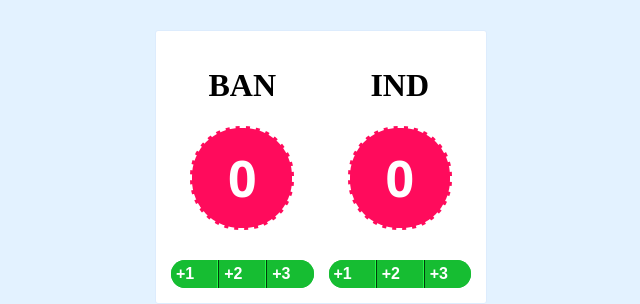
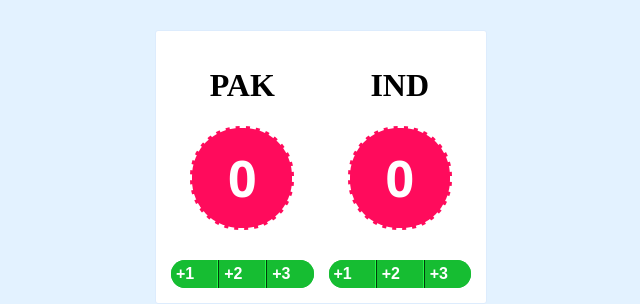
Before and after one commit to uisufian/SCApp, a plain HTML site: page app.html in a window 1280 px wide. Shown: the top 304 px of the page, 319-959 px from the left. Drawn offline with Linux system fonts and the light colour scheme.

Commit message:
Change Team

```diff
--- a/app.html
+++ b/app.html
@@ -12,7 +12,7 @@
     <div class="appBox">
 
         <div class="appCol">
-            <h1>BAN</h1>
+            <h1>PAK</h1>
             <span class="scoreNum" id="score-el1">0</span>
             <div class="scoreBtn">
                 <button onclick="pAdd1()">+1</button>
```
